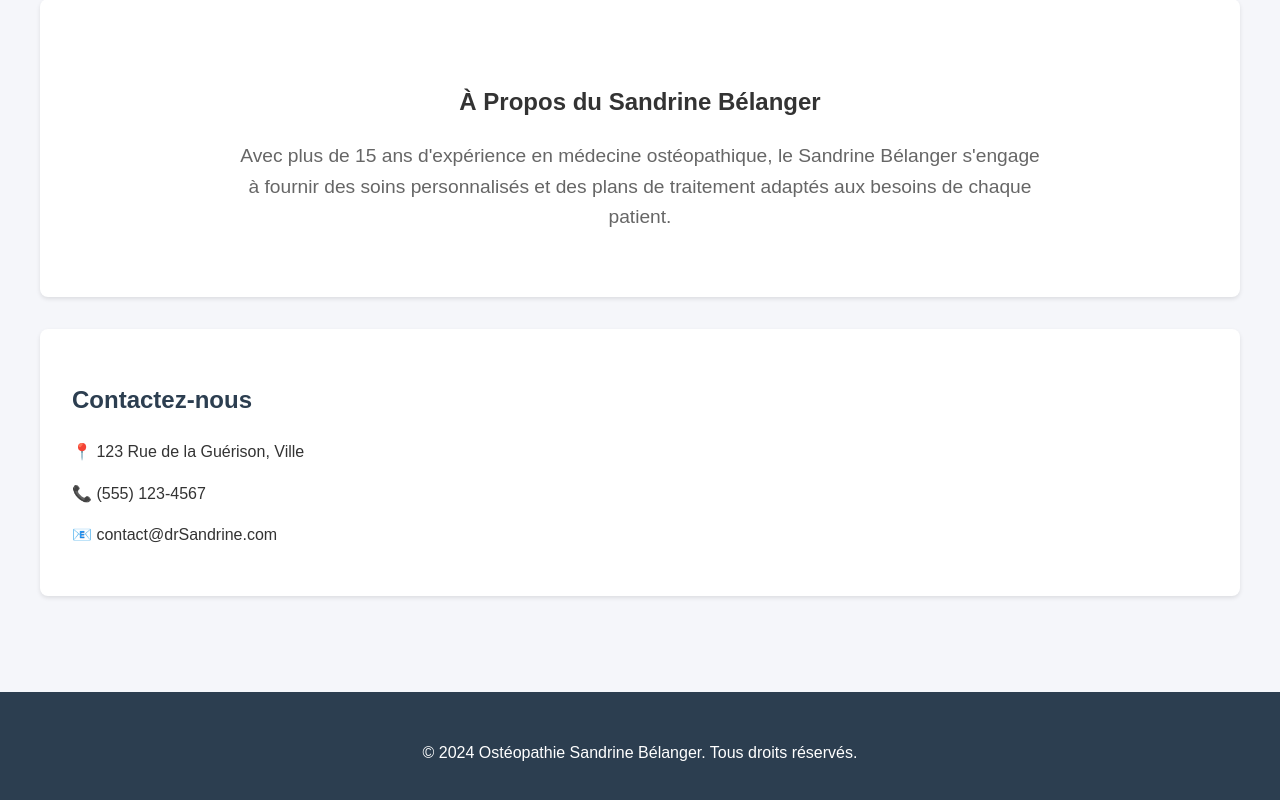
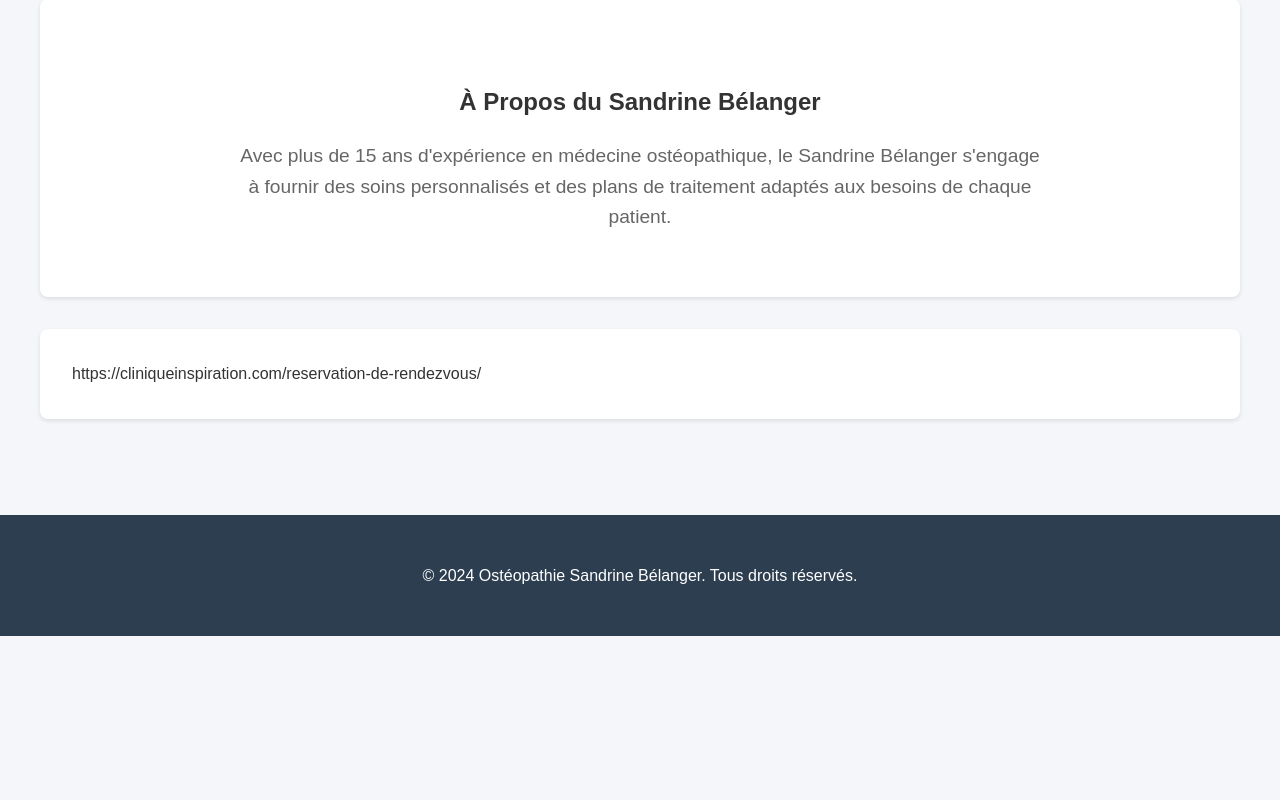
Before and after one commit to ab2x3z/SiteSandrine, a website built with Vite: page fr/index.html in a window 1280 px wide. Shown: the part 711-1511 px from the top of the page. After the commit the page ends 1347 px from the top, so only its background shows below. Built offline with nearby package versions, Linux system fonts and the light colour scheme.

Commit message:
add link

```diff
--- a/fr/index.html
+++ b/fr/index.html
@@ -46,10 +46,7 @@
         </section>
 
         <section id="contact" class="contact">
-            <h2>Contactez-nous</h2>
-            <p>📍 123 Rue de la Guérison, Ville</p>
-            <p>📞 (555) 123-4567</p>
-            <p>📧 contact@drSandrine.com</p>
+            <a>https://cliniqueinspiration.com/reservation-de-rendezvous/</a>
         </section>
     </main>
 
```
Also changed, not shown: en/index.html (+1 -4 lines).
